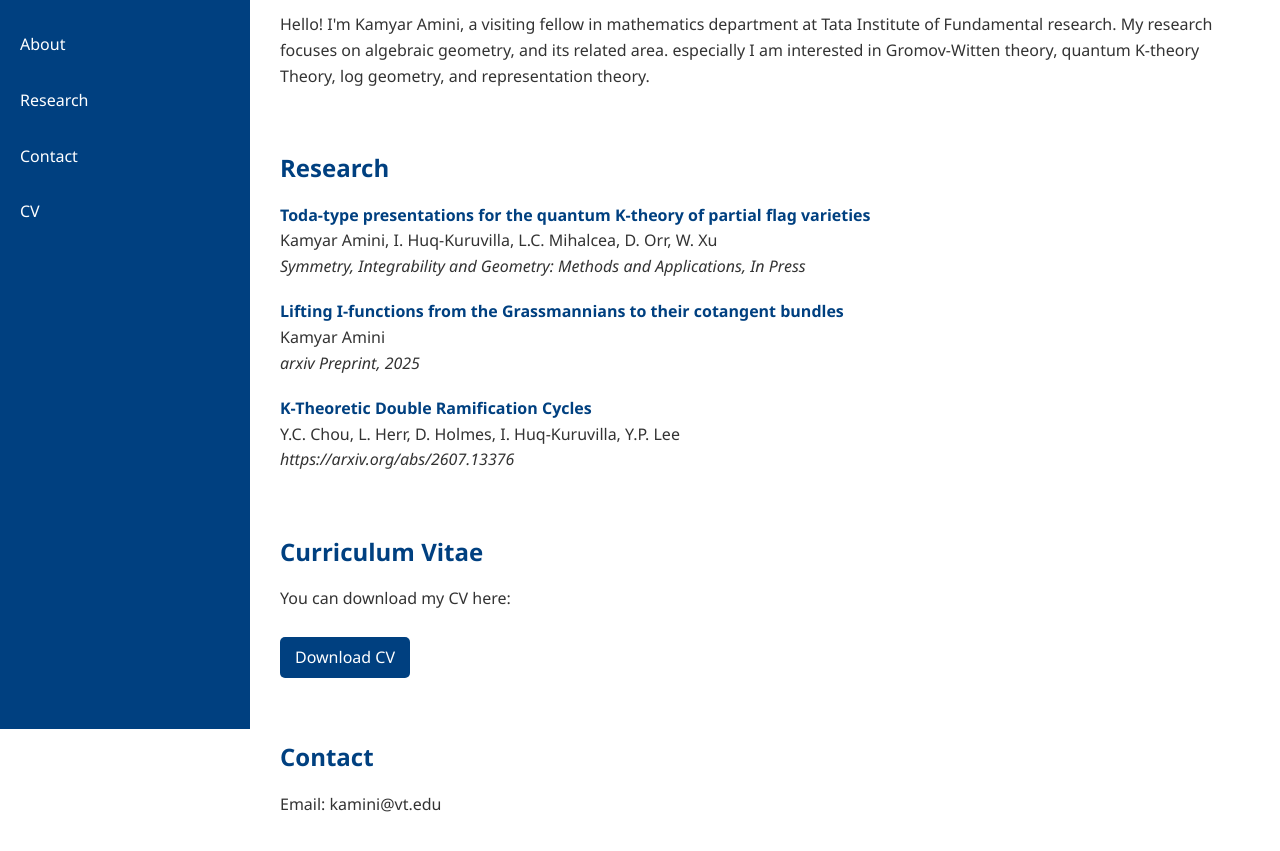
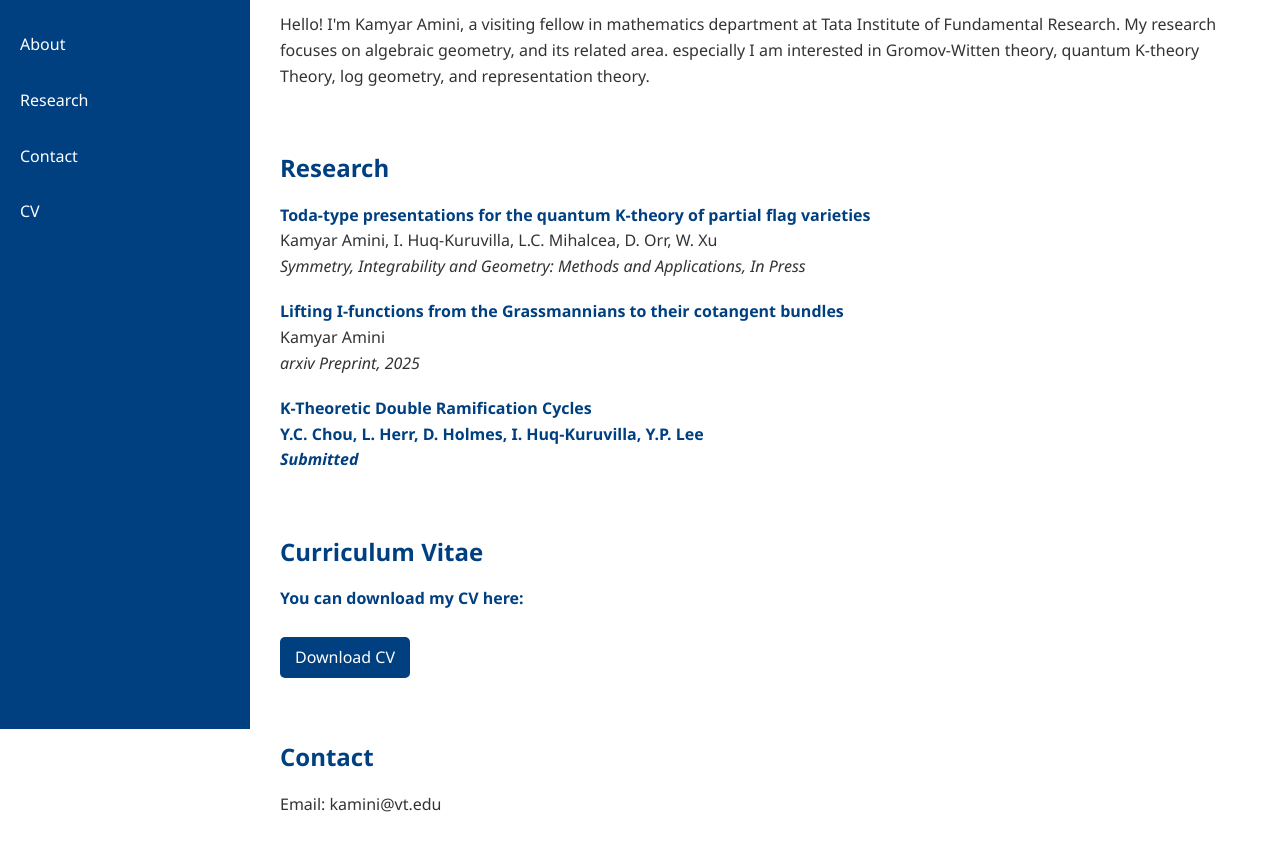
Before and after one commit to kamini72/kamini72.github.io, a plain HTML site: page index.html in a window 1280 px wide. Shown: the part 71-922 px from the top of the page. Drawn offline with Linux system fonts and the light colour scheme.

Commit message:
Update index.html

```diff
--- a/index.html
+++ b/index.html
@@ -64,7 +64,7 @@
         <!-- About Section -->
         <section id="about">
             <h1>About Me</h1>
-            <p>Hello! I'm Kamyar Amini, a visiting fellow in mathematics department at Tata Institute of Fundamental research. My research focuses on algebraic geometry, and its related area. especially I am interested in Gromov-Witten theory, quantum K-theory Theory, log geometry,  and  representation theory.</p>
+            <p>Hello! I'm Kamyar Amini, a visiting fellow in mathematics department at Tata Institute of Fundamental Research. My research focuses on algebraic geometry, and its related area. especially I am interested in Gromov-Witten theory, quantum K-theory Theory, log geometry,  and  representation theory.</p>
         </section>
 
 
@@ -97,10 +97,12 @@
 <!-- Third Paper -->
 <li style="margin-bottom: 20px;">
     <strong style="color: #004080;">
+                    <a href="https://arxiv.org/abs/2607.13376" target="_blank" style="color: #004080; text-decoration: none; font-weight: bold;">
+
         K-Theoretic Double Ramification Cycles
     </strong><br>
     Y.C. Chou, L. Herr, D. Holmes, I. Huq-Kuruvilla, Y.P. Lee<br>
-    <em> https://arxiv.org/abs/2607.13376</em>
+    <em> Submitted </em>
 </li>
 
 
```
